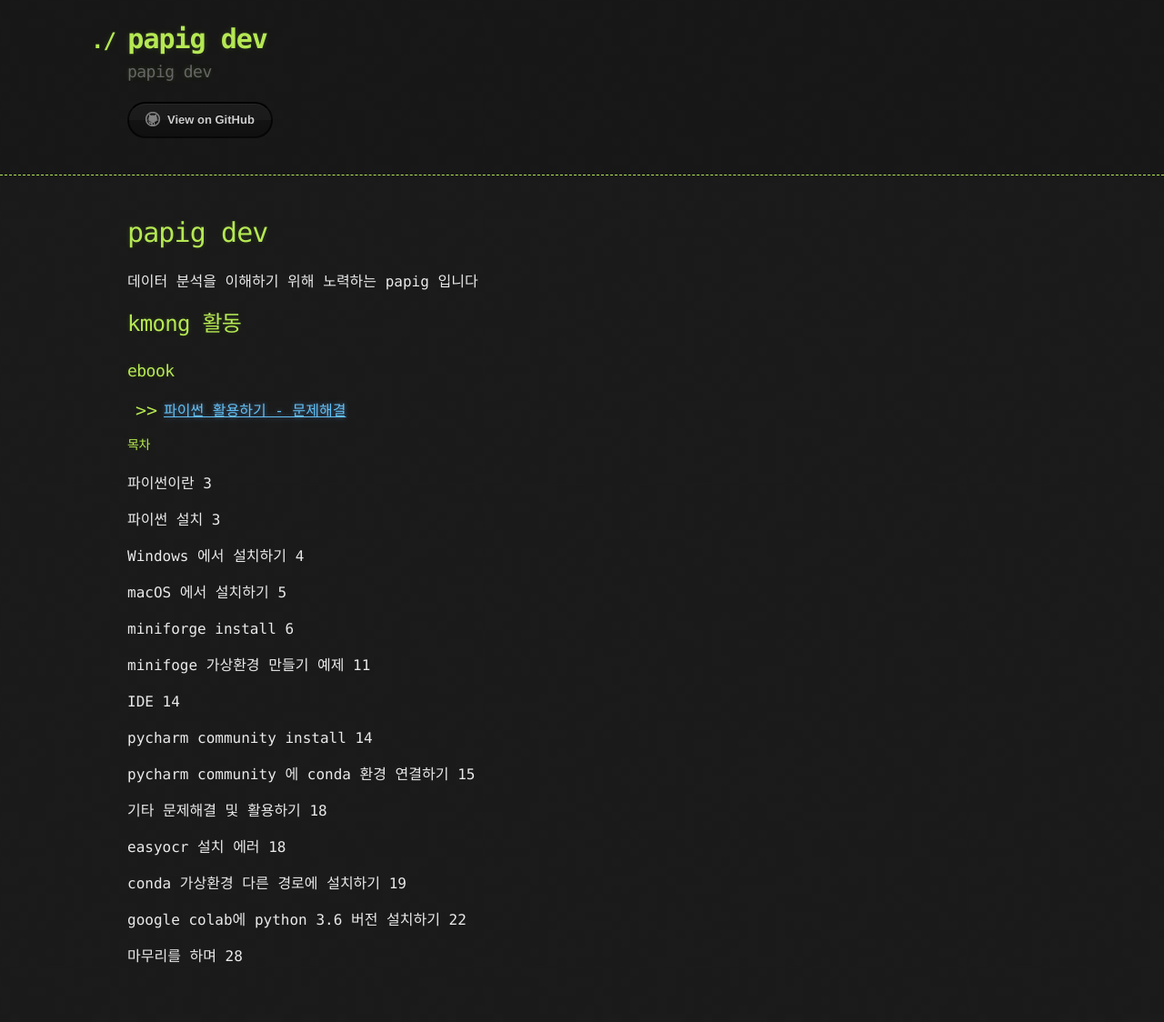
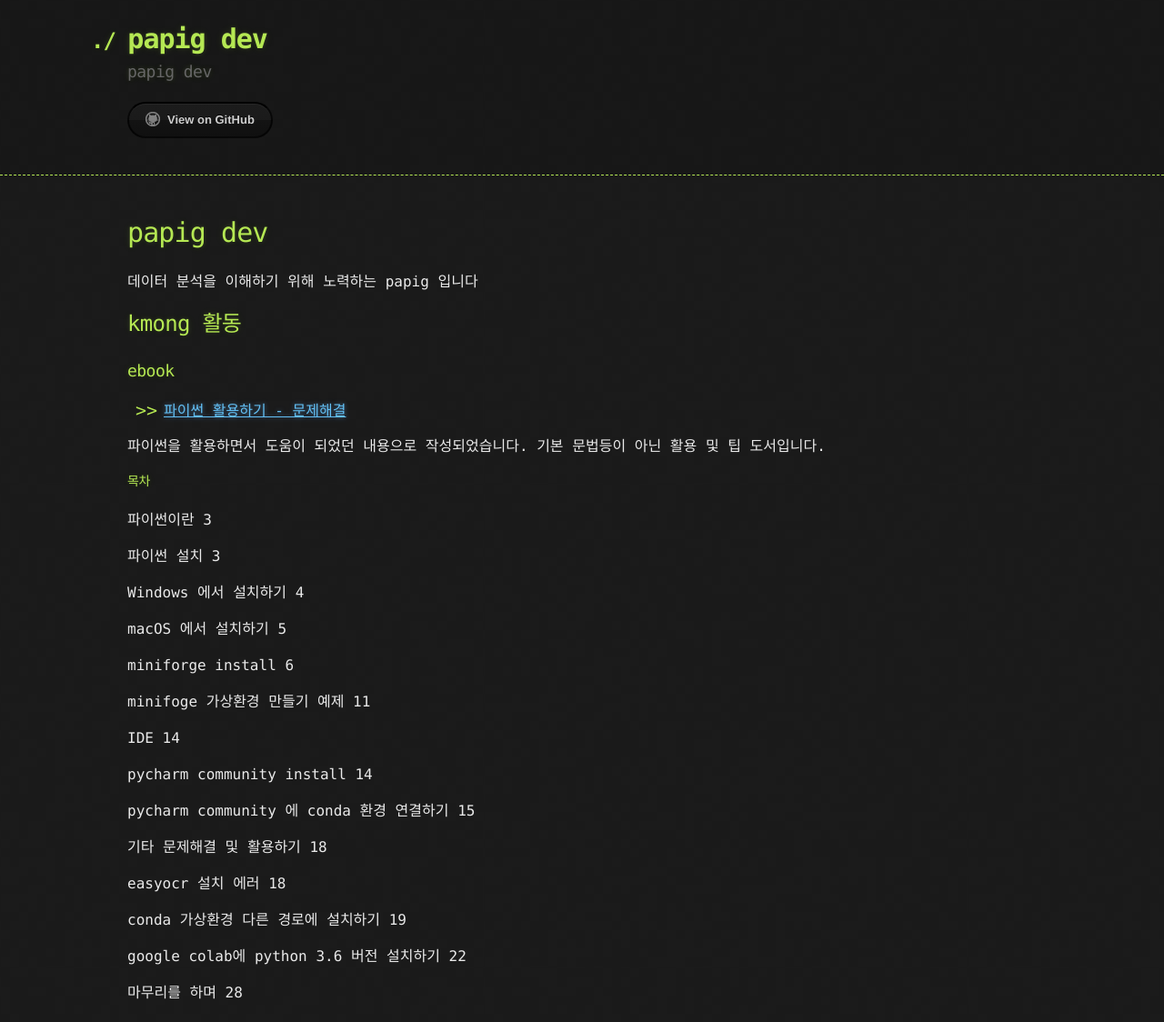
Before and after one commit to papig-dev/papig, a Jekyll site: the page built from index.md, in a window 1280 px wide. Shown: the whole page at 91% size. Built offline with Jekyll 4.4.1, drawn with Linux system fonts in a browser that asks for light colours; some web fonts are replaced; our own code applies the rules of GitHub Pages for plain Markdown files; before the commit the page ends 1084 px from its top, so only the background shows below that.

Commit message:
설명추가

```diff
--- a/index.md
+++ b/index.md
@@ -12,6 +12,9 @@
 ### ebook
 
 - [파이썬 활용하기 - 문제해결](https://kmong.com/self-marketing/456995/Mysktg0hpV)
+
+파이썬을 활용하면서 도움이 되었던 내용으로 작성되었습니다.
+기본 문법등이 아닌 활용 및 팁 도서입니다.
 
 
 #### 목차
```
